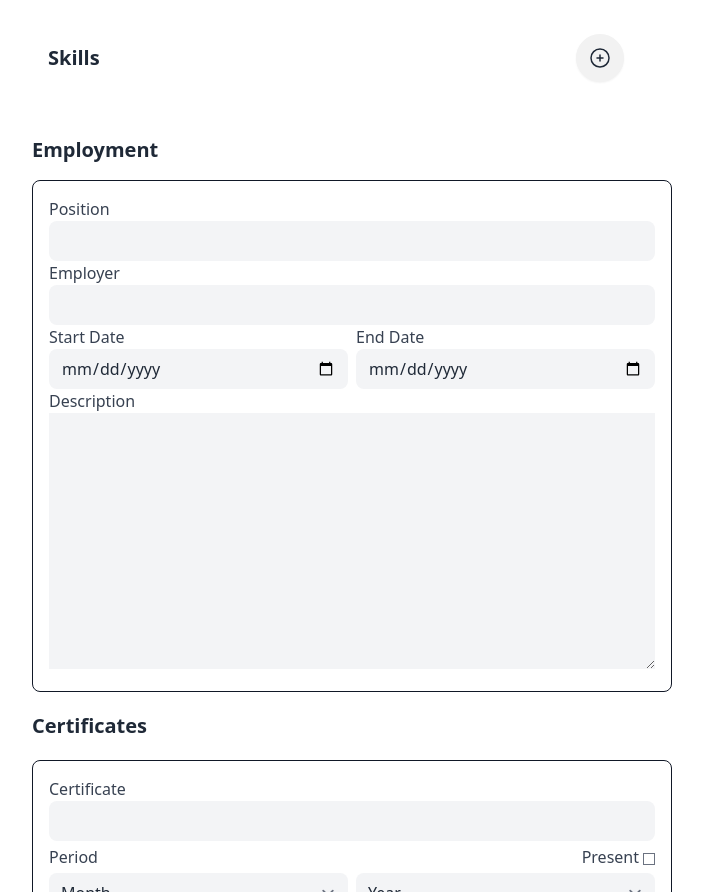
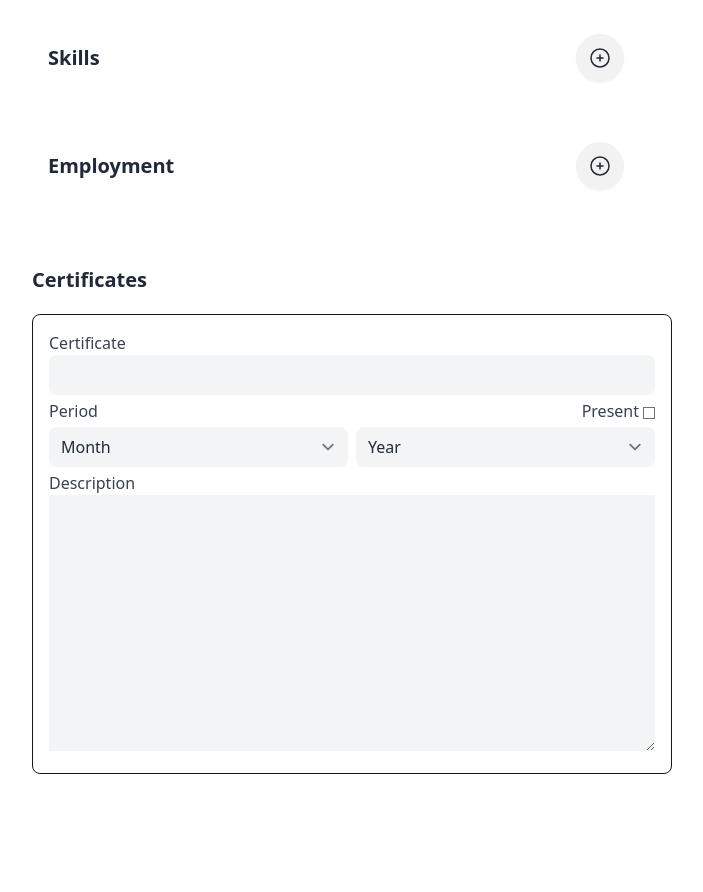
Before and after one commit to Ja-Uyoma/CV-Application, a React (Vite) app: page / in a window 1280 px wide. Shown: the part 580-1472 px from the top of the page, without its empty margins (288-991 px from the left). After the commit the page ends 1370 px from the top, so only its background shows below. Built offline with nearby package versions, Linux system fonts and the light colour scheme.

Commit message:
refactor: make Employment component collapsible

```diff
--- a/src/components/Employment.tsx
+++ b/src/components/Employment.tsx
@@ -1,16 +1,40 @@
+import { useEffect, useRef, useState } from "react";
 import { Date } from "./Date";
 import { TextArea } from "./TextArea";
 import { TextField } from "./TextField";
+import { CircleButton } from "./Buttons";
 
 export const Employment = () => {
+  const [isOpen, setIsOpen] = useState<boolean>(false);
+  const sectionRef = useRef<HTMLElement | null>(null);
+
+  const onButtonClicked = () => {
+    setIsOpen(!isOpen);
+  };
+
+  useEffect(() => {
+    const section = sectionRef.current;
+
+    if (section && isOpen) {
+      section.classList.remove("collapse-close");
+      section.classList.add("collapse-open");
+    } else if (section && !isOpen) {
+      section.classList.remove("collapse-open");
+      section.classList.add("collapse-close");
+    }
+  }, [isOpen]);
+
   return (
-    <section>
-      <h2 className="font-bold text-xl py-4">Employment</h2>
+    <section tabIndex={0} className="collapse collapse-close" ref={sectionRef}>
+      <div className="collapse-title flex justify-between items-center">
+        <h2 className="font-bold text-xl py-4">Employment</h2>
+        <CircleButton handleClick={onButtonClicked} />
+      </div>
 
       <form
         action="/"
         method="post"
-        className="border border-solid rounded-lg border-gray-900 p-4"
+        className="border border-solid rounded-lg border-gray-900 p-4 collapse-content"
       >
         <>
           <TextField name="Position" />
```
